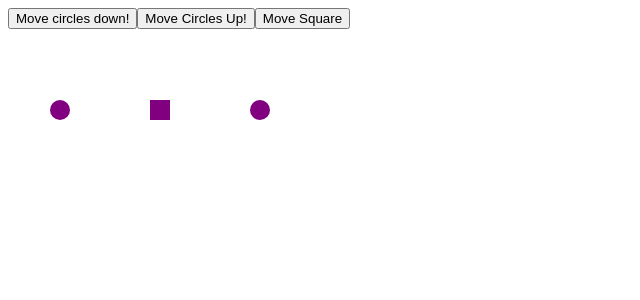
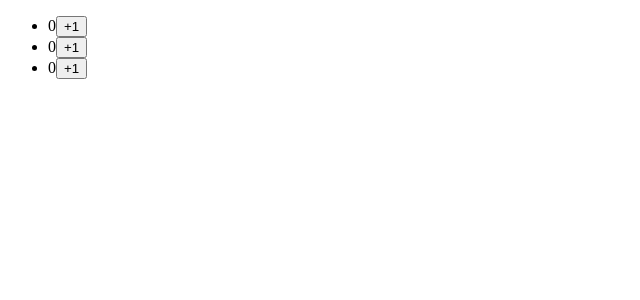
Before and after one commit to sarthak-negi22/100daysReact, a React (Create React App) app: page / in a window 1280 px wide. Shown: the top 300 px of the page, without its empty margins (0-640 px from the left). Built offline with nearby package versions, Linux system fonts and the light colour scheme.

Commit message:
replace an item in an array done

```diff
--- a/src/UpdateArrayInState.js
+++ b/src/UpdateArrayInState.js
@@ -1,7 +1,48 @@
 import { useState } from "react";
 
 
+// inserting into an array at a particular index
+function InsertPlayer() {
+
+}
+
 // replacing an item in an array
+let initialAR = [
+    0, 0, 0
+];
+
+function CounterAR(index) {
+    const [adventureExp, setAdventureExp] = useState(initialAR);
+
+    function handleClick(index) {
+        const nextAR = adventureExp.map((a,i) => {
+            if(i === index) {
+                return a + 1;
+            }
+            else {
+                return a;
+            }
+        });
+        setAdventureExp(nextAR);
+    }
+
+    return (
+        <>
+        <ul>
+            { adventureExp.map((adv,i) => (
+                <li key = {i}>
+                    { adv }
+                    <button onClick = {() => {
+                        handleClick(i);
+                    }}>
+                        +1
+                    </button>
+                </li>
+            ))}
+            </ul>
+        </>
+    )
+}
 
 
 let initialShapes = [
@@ -180,7 +221,9 @@ export default function UpdateObjInState() {
 
             {/* <RemoveFromArray/> */}
 
-            <TransformArray/>
+            {/* <TransformArray/> */}
+
+            <CounterAR/>
         </>
     );
 }
```
